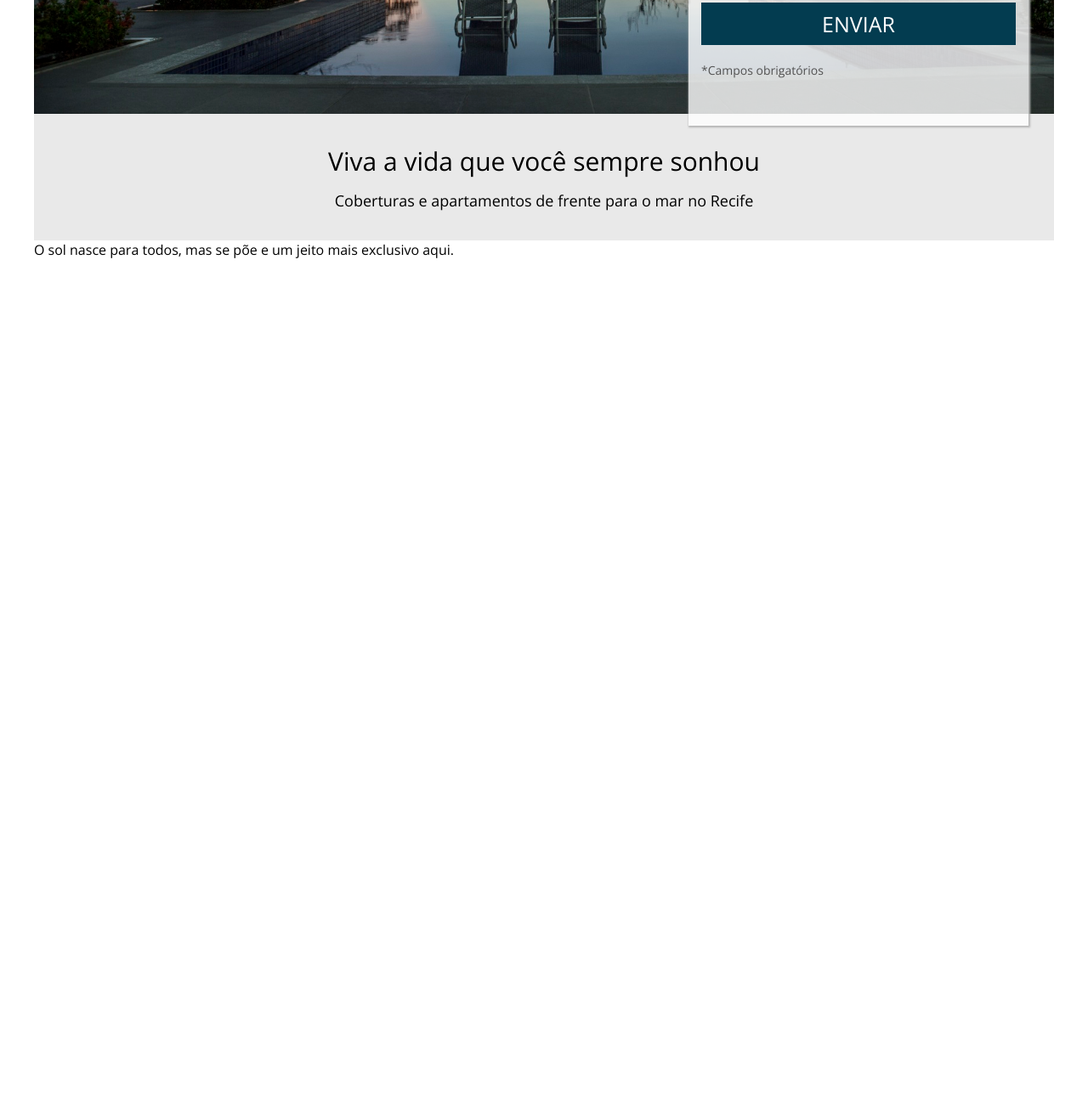
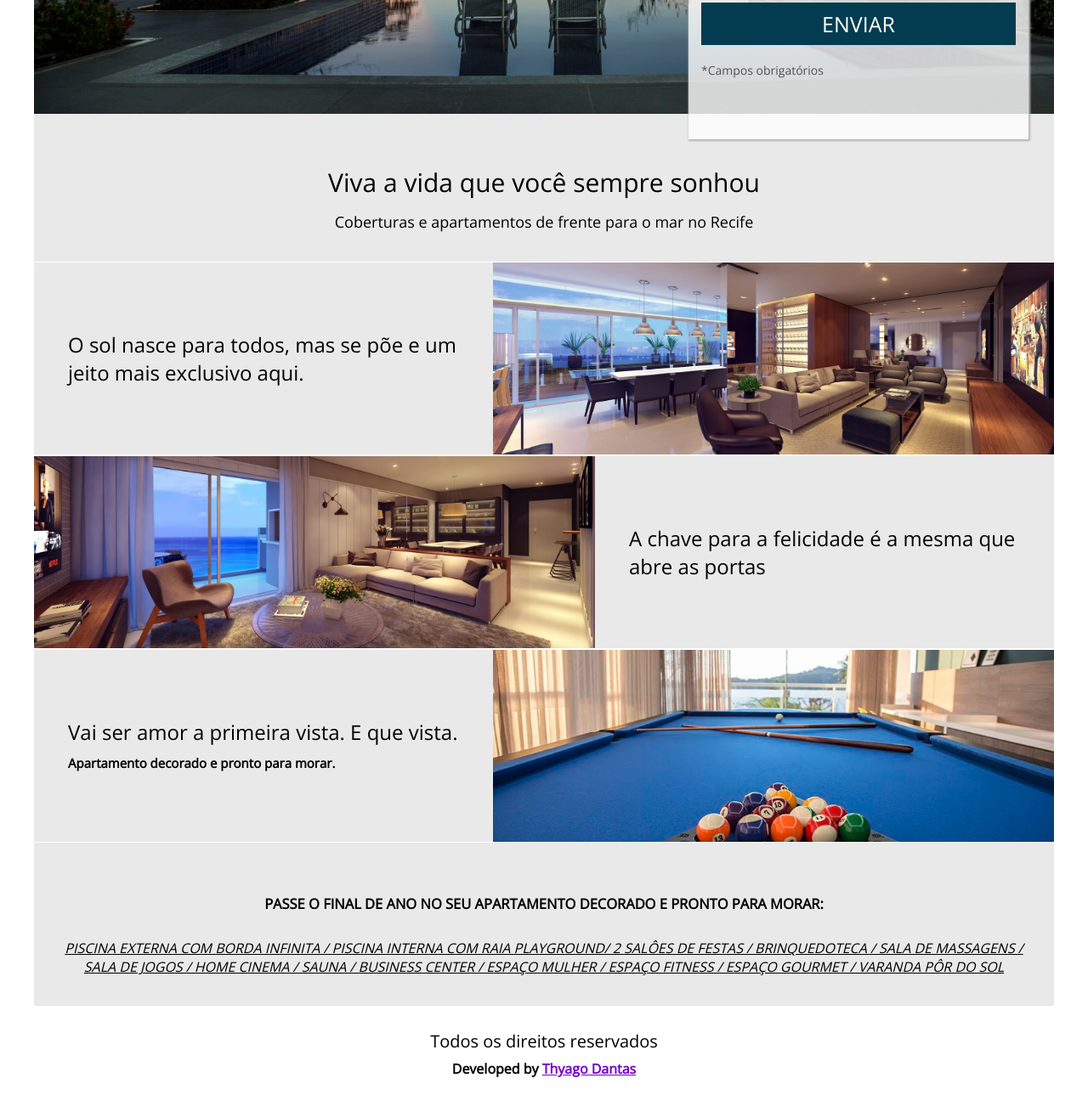
Before and after one commit to thyagodantas/Landing-page--1, a plain HTML site: page index.html in a window 1280 px wide. Shown: the part 506-1795 px from the top of the page at 85% size. Before the commit the page ends 811 px from the top, so only its background shows below. Drawn offline with nearby package versions, Linux system fonts and the light colour scheme.

Commit message:
I finished the project.

```diff
--- a/index.html
+++ b/index.html
@@ -80,8 +80,11 @@
     <!--section-call-->
     <section class="mosaic">
       <div class="container">
-        <div class="flex-mosaic">
-          <div style="background-image: url(./imagens/);" class="item-1-mosaic"></div>
+        <div style="flex-direction: row-reverse" class="flex-mosaic">
+          <div
+            style="background-image: url(./imagens/mosaico1.jpg)"
+            class="item-1-mosaic"
+          ></div>
           <!--item-1-mosaic-->
           <div class="item-2-mosaic">
             <p>
@@ -91,9 +94,50 @@
           <!--item-2-mosaic-->
         </div>
         <!--flex-mosaic-->
+
+        <div class="flex-mosaic">
+          <div
+            style="background-image: url(./imagens/mosaico2.jpg)"
+            class="item-1-mosaic"
+          ></div>
+          <!--item-1-mosaic-->
+          <div class="item-2-mosaic">
+            <p>A chave para a felicidade é a mesma que abre as portas</p>
+          </div>
+          <!--item-2-mosaic-->
+        </div>
+        <!--flex-mosaic-->
+
+        <div style="flex-direction: row-reverse" class="flex-mosaic">
+          <div
+            style="background-image: url(./imagens/mosaico3.jpg)"
+            class="item-1-mosaic"
+          ></div>
+          <!--item-1-mosaic-->
+          <div class="item-2-mosaic">
+            <p>Vai ser amor a primeira vista. E que vista.</p>
+            <strong>Apartamento decorado e pronto para morar.</strong>
+          </div>
+          <!--item-2-mosaic-->
+        </div>
+        <!--flex-mosaic-->
       </div>
       <!--container-->
     </section>
     <!--mosaic-->
+    <section class="pre-footer">
+    <div class="container">
+      <div class="item-footer">
+        <h2>PASSE O FINAL DE ANO NO SEU APARTAMENTO DECORADO E PRONTO PARA MORAR:</h2>
+          <p>PISCINA EXTERNA COM BORDA INFINITA / PISCINA INTERNA COM RAIA PLAYGROUND/ 2 SALÔES DE FESTAS / BRINQUEDOTECA / SALA DE MASSAGENS / SALA DE JOGOS / HOME CINEMA / SAUNA / BUSINESS CENTER / ESPAÇO MULHER / ESPAÇO FITNESS / ESPAÇO GOURMET / VARANDA PÔR DO SOL</p>
+      </div>
+      <!--item-2-mosaic-->
+    </section>
+    <!--pre-footer-->
+    <footer>
+      <p id="copyright">Todos os direitos reservados</p>
+      <p id="developer">Developed by <a href="https://github.com/thyagodantas">Thyago Dantas</a></p>
+    </footer>
+    <!--footer-->
   </body>
 </html>
--- a/sass/style.scss
+++ b/sass/style.scss
@@ -10,7 +10,9 @@ $section-call-container: rgba(233, 233, 233);
 /*****/
 
 /*Responsive*/
-$max-width: 510px;
+$max-width-1: 510px;
+$middle: 960px;
+$tablet: 768px;
 /****/
 
 /*Font-family*/
@@ -85,7 +87,7 @@ section.cover-form {
   right: 30px;
   top: -2.5%;
   width: 400px;
-  height: 105%;
+  height: 108%;
   box-shadow: 1px 1px 2px 1px rgb(180, 180, 180);
   background-color: rgba(255, 255, 255, 0.8);
 
@@ -125,6 +127,10 @@ section.cover-form {
     cursor: pointer;
     border: 0;
   }
+
+  & form input[type="submit"]:hover {
+    background-color: #04455c;
+  }
 }
 
 .form-wraper:not(:first-child) {
@@ -157,11 +163,91 @@ section.section-call {
 
   & .container {
     background-color: $section-call-container;
-    padding: 35px 0 35px 0;
+    padding: 60px 0 35px 0;
   }
 }
 
-@media screen and (max-width: 960px) {
+.flex-mosaic {
+  display: flex;
+}
+
+.item-1-mosaic {
+  background-position: center;
+  background-size: cover;
+  border-top: 1px solid white;
+  border-bottom: 1px solid white;
+  width: 55%;
+}
+
+.item-2-mosaic {
+  border-top: 1px solid white;
+  border-bottom: 1px solid white;
+  background-color: $section-call-container;
+  font-size: 24px;
+  padding: 80px 40px;
+  width: 45%;
+
+  & strong {
+    font-size: 15px;
+  }
+}
+
+section.pre-footer {
+  text-align: center;
+  display: flex;
+  width: 100%;
+  z-index: 1;
+
+  & .container {
+    background-color: $section-call-container;
+    padding: 60px 0 35px 0;
+  }
+
+  & h2 {
+    font-size: 16.5px;
+  }
+
+  & p {
+    text-decoration: underline;
+    font-style: italic;
+    font-size: 16px;
+    font-weight: 590;
+    padding: 0 20px;
+    margin-top: 2.5%;
+  }
+}
+
+footer {
+  text-align: center;
+  padding: 20px 0;
+
+  & p {
+    margin-top: 8px;
+  }
+
+  & p#copyright {
+    font-size: 20px;
+  }
+
+  & p#developer {
+    font-weight: 600;
+  }
+
+  & p a {
+    box-shadow: inset 0 0 0 0 #7600c5;
+    color: #7600c5;
+    margin: 0 -0.25rem;
+    padding: 0 0.25rem;
+    transition: color 0.3s ease-in-out, box-shadow 0.3s ease-in-out;
+  }
+
+  & p a:hover {
+    box-shadow: inset 150px 0 0 0 #7600c5;
+    color: white;
+  }
+}
+
+@media screen and (max-width: $middle) {
   .bg {
     height: auto;
     padding: 40px 0;
@@ -177,16 +263,25 @@ section.section-call {
   }
 }
 
-.flex-mosaic {
-  display: flex;
+@media screen and (max-width: $tablet) {
+  .flex-mosaic {
+    display: block;
+  }
+
+  .item-1-mosaic {
+    height: 225px;
+    width: 100%;
+  }
+
+  .item-2-mosaic {
+    font-size: 25px;
+    text-align: center;
+    height: 200px;
+    width: 100%;
+  }
 }
 
-.item-1-mosaic {
-  background-position: center;
-  background-size: cover;
-}
-
-@media screen and (max-width: $max-width) {
+@media screen and (max-width: $max-width-1) {
   [class^="logo"] {
     margin-top: 10px;
     display: inline-block;
```
Also changed, not shown: css/style.css, 1 other file.
